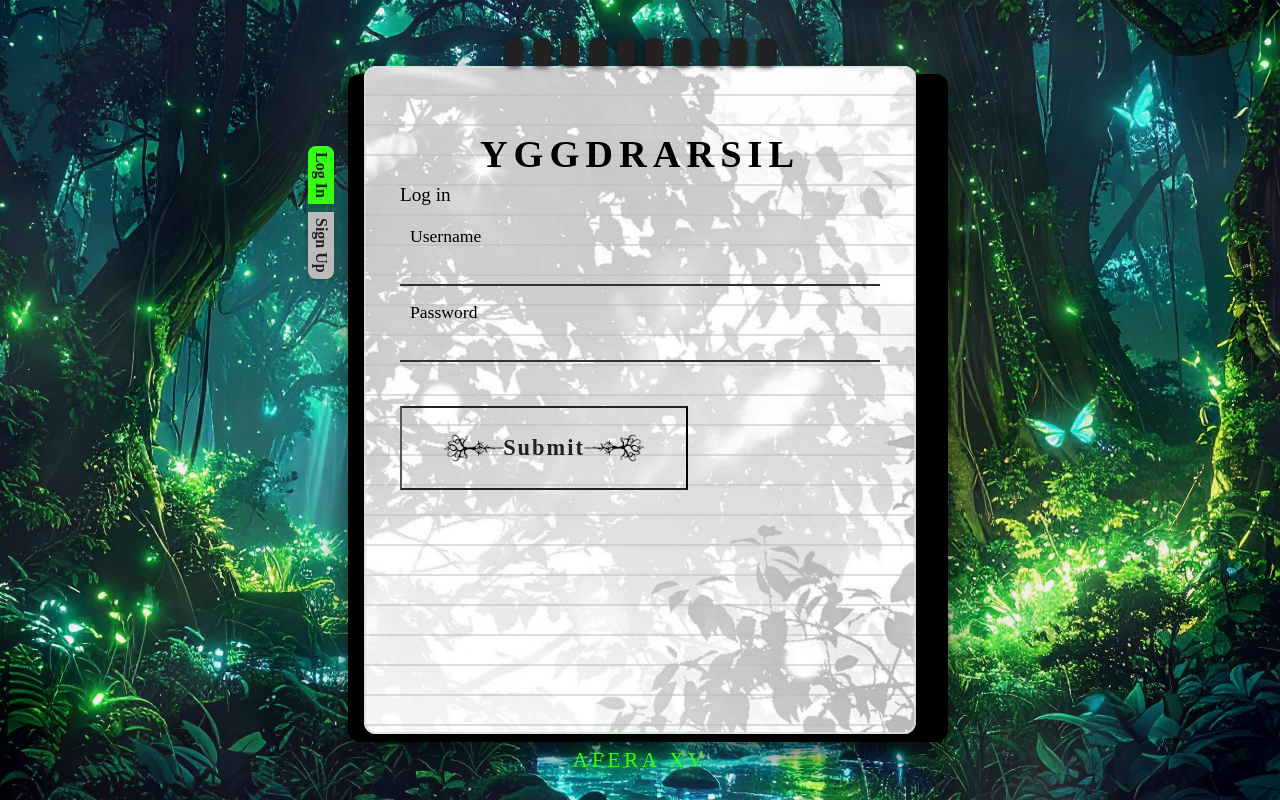
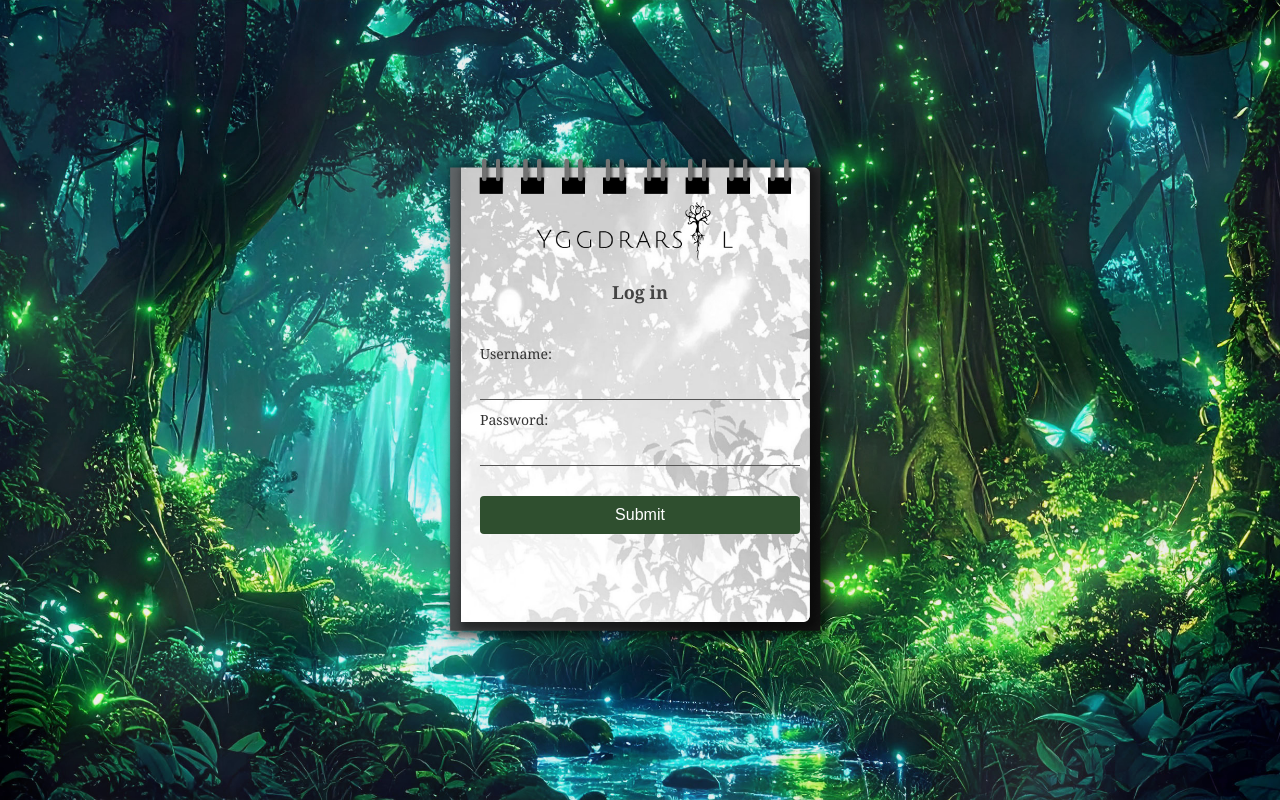
Before and after one commit to andrevanheerden/Yggdrasil, a React (Create React App) app in the folder yggdrasil/frontend/: page /login in a window 1280 px wide. Built offline with nearby package versions, Linux system fonts and the light colour scheme.

Commit message:
fixes to login css

```diff
--- a/yggdrasil/frontend/src/pages/loginPage/Login.css
+++ b/yggdrasil/frontend/src/pages/loginPage/Login.css
@@ -1,5 +1,3 @@
-/* Import fantasy fonts */
-
 
 body, #root {
   min-height: 100vh;
@@ -7,223 +5,65 @@ body, #root {
   display: flex;
   justify-content: center;
   align-items: center;
+  background: none;
 }
 
-/* Forest background still managed elsewhere */
 
-
-/* Notepad wrapper with black back cover */
-.notepad-container {
-  position: relative;
-  width: 600px;
-  min-height: 580px;
-  margin: auto;
-  display: flex;
-  flex-direction: column;
-  align-items: center;
-  z-index: 10;
-}
-
-/* Black cover shadow */
-.notepad-container::before {
-  content: '';
-  position: absolute;
-  top: 8px;
-  left: 8px;
-  width: 100%;
-  height: 100%;
-  background: #000;
-  border-radius: 12px;
-  z-index: -2;
-  box-shadow: 0 12px 30px rgba(0, 0, 0, 0.6);
-}
-
-/* Spiral rings */
-.spiral-rings {
-  display: flex;
-  justify-content: center;
-  position: absolute;
-  top: -28px;
-  width: 100%;
-  height: 30px;
-  z-index: 30;
-}
-.spiral-ring {
-  width: 18px;
-  height: 28px;
-  background: #222;
-  border-radius: 6px;
-  margin: 0 5px;
-  box-shadow: 0 2px 5px #000a;
-}
-
-/* Notepad paper */
-.notepad-paper {
-  width: 80%;
-  min-height: 580px;
-  padding: 40px 36px 48px 36px;
-  background: url("../../assets/images/page.png") center/cover no-repeat;
-  border-radius: 12px;
-  box-shadow: inset 0 0 0 2px #ddd, 0 8px 24px rgba(0, 0, 0, 0.3);
-  position: relative;
-  z-index: 20;
-  overflow: hidden;
-  display: flex;
-  flex-direction: column;
-  align-items: center;
-}
-
-/* Paper shadow effect */
-.leaf-overlay {
-  position: absolute;
-  inset: 0;
-  background: url("../../assets/images/page.png") center/cover no-repeat;
-  opacity: 0.2;
-  pointer-events: none;
-  z-index: 1;
-}
-
-/* Notebook lines */
-.notepad-lines {
-  position: absolute;
-  inset: 0;
-  background: repeating-linear-gradient(
-    to bottom,
-    transparent 0px,
-    transparent 28px,
-    #bbb 29px,
-    transparent 30px
-  );
-  z-index: 2;
-  pointer-events: none;
-}
-
-/* Title & subtitle */
-.notepad-title {
-  font-family: 'Cinzel', serif;
-  font-size: 2.4rem;
-  font-weight: bold;
-  letter-spacing: 6px;
-  margin-bottom: 8px;
-  text-align: center;
-  position: relative;
-  z-index: 3;
-}
-
-.notepad-subtitle {
-  font-family: 'Cinzel', serif;
-  font-size: 1.2rem;
-  margin-bottom: 20px;
-  z-index: 3;
-  position: relative;
-}
-
-/* Labels & inputs */
-.notepad-label {
-  font-family: 'Great Vibes', cursive;
-  font-size: 1.1rem;
-  margin-bottom: 2px;
-  margin-left: 10px;
-  z-index: 3;
-  position: relative;
-}
-
-.notepad-input {
-  width: 95%;
-  padding: 8px 12px;
-  border: none;
-  border-bottom: 2px solid #333;
-  background: transparent;
-  font-size: 1.1rem;
-  color: #222;
-  outline: none;
-  margin-bottom: 16px;
-  z-index: 3;
-  position: relative;
-}
-
-/* Submit button */
-.notepad-submit {
-  width: 60%;
-  padding: 10px 0;
-  font-family: 'Great Vibes', cursive;
-  font-size: 1.4rem;
-  font-weight: bold;
-  letter-spacing: 2px;
-  color: #222;
-  background: transparent;
-  border-top: 2px solid #222;
-  border-bottom: 2px solid #222;
+.login-container {
+  background: url('../../assets/images/notepad.png') no-repeat center center;
+  background-size: cover;
+  width: 400px;
+  height: 500px;
   display: flex;
   align-items: center;
   justify-content: center;
-  gap: 16px;
-  cursor: pointer;
-  margin-top: 28px;
-  z-index: 3;
-  position: relative;
-  transition: color 0.3s, border-color 0.3s;
+  z-index: 5;
+}
+
+.login-form {
+  width: 80%;
+  display: flex;
+  flex-direction: column;
+  font-family: 'Georgia', serif;
+  color: #333;
 }
 
 
-
-.floral-left,
-.floral-right {
-  height: 60px;
-  color: #37ff14;
-  font-family: 'Cinzel', serif;
+.subtitle {
+  text-align: center;
+  font-size: 18px;
+  margin-bottom: 30px;
+  color: #444;
 }
 
-/* Tabs flush to paper edge */
-.side-tabs {
-  position: absolute;
-  left: -32px;
-  top: 80px;
-  z-index: 40;
-  display: flex;
-  flex-direction: column;
-  gap: 8px;
+label {
+  margin-top: 10px;
+  font-size: 14px;
 }
 
-.side-tab {
-  writing-mode: vertical-rl;
-  font-family: 'Cinzel', serif;
-  font-size: 1rem;
-  font-weight: bold;
-  color: #222;
-  background: #37ff14b2;
-  border-radius: 8px 8px 0 0;
-  box-shadow: 0 2px 6px #0004;
-  padding: 6px 4px;
-  cursor: pointer;
-  user-select: none;
-  text-align: center;
-  transition: background 0.2s;
+input {
+  padding: 8px;
+  margin-top: 2px;
+  border: none;
+  border-bottom: 1px solid #555;
+  background: transparent;
+  font-size: 16px;
+  color: #333;
+  outline: none;
 }
 
-.signup-tab {
-  background: #bbb;
-  border-radius: 0 0 8px 8px;
+button {
+  margin-top: 30px;
+  padding: 10px;
+  font-size: 16px;
+  border: none;
+  background-color: #2f4f2f;
+  color: white;
+  cursor: pointer;
+  transition: background 0.3s ease;
+  border-radius: 4px;
 }
 
-.side-tab.active {
-  background: #37ff14;
+button:hover {
+  background-color: #3b6f3b;
 }
-
-/* Footer glow */
-.notepad-footer {
-  position: absolute;
-  bottom: -38px;
-  left: 0;
-  right: 0;
-  text-align: center;
-  z-index: 30;
-}
-
-.footer-glow {
-  font-family: 'Cinzel', serif;
-  font-size: 1.3rem;
-  color: #37ff14;
-  text-shadow: 0 0 16px #37ff14, 0 0 32px #37ff14;
-  letter-spacing: 4px;
-}
--- a/yggdrasil/frontend/src/pages/loginPage/components/LoginForm.js
+++ b/yggdrasil/frontend/src/pages/loginPage/components/LoginForm.js
@@ -1,104 +1,21 @@
 import React, { useState } from 'react';
 import '../Login.css';
-import logoB from '../../../assets/images/logoB.png';
 
-function LoginForm() {
-  const [username, setUsername] = useState('');
-  const [password, setPassword] = useState('');
-  const [tab, setTab] = useState('login');
+const LoginForm = () => {
+  return (
 
-  const handleSubmit = (e) => {
-    e.preventDefault();
-    console.log('Username:', username);
-    console.log('Password:', password);
-  };
+      <div className="login-container">
+        <form className="login-form">
+          <h2 className="subtitle">Log in</h2>
+          <label htmlFor="username">Username:</label>
+          <input type="text" id="username" name="username" />
+          <label htmlFor="password">Password:</label>
+          <input type="password" id="password" name="password" />
+          <button type="submit">Submit</button>
+        </form>
+      </div>
 
-  return (
-    <div className="forest-bg">
-      <div className="tree-bg tree-bg-left"></div>
-      <div className="tree-bg tree-bg-right"></div>
-      <div className="notepad-container">
-        {/* Spiral rings */}
-        <div className="spiral-rings">
-          {[...Array(10)].map((_, i) => (
-            <div key={i} className="spiral-ring"></div>
-          ))}
-        </div>
-        {/* Tabs */}
-        <div className="side-tabs">
-          <div
-            className={`side-tab login-tab ${tab === 'login' ? 'active' : ''}`}
-            onClick={() => setTab('login')}
-          >
-            Log In
-          </div>
-          <div
-            className={`side-tab signup-tab ${tab === 'signup' ? 'active' : ''}`}
-            onClick={() => setTab('signup')}
-          >
-            Sign Up
-          </div>
-        </div>
-        {/* Notepad content */}
-        <div className="notepad-paper">
-          <div className="leaf-overlay"></div>
-          <form className="login-form" onSubmit={handleSubmit}>
-            <h1 className="notepad-title">YGGDRARSIL</h1>
-            <div className="notepad-lines"></div>
-            <div className="notepad-subtitle">{tab === 'login' ? 'Log in' : 'Sign Up'}</div>
-            <label className="notepad-label" htmlFor="username">Username</label>
-            <input
-              className="notepad-input"
-              type="text"
-              id="username"
-              value={username}
-              onChange={e => setUsername(e.target.value)}
-              autoComplete="username"
-            />
-            {tab === 'signup' && (
-              <>
-                <label className="notepad-label" htmlFor="email">Email</label>
-                <input
-                  className="notepad-input"
-                  type="email"
-                  id="email"
-                  autoComplete="email"
-                />
-              </>
-            )}
-            <label className="notepad-label" htmlFor="password">Password</label>
-            <input
-              className="notepad-input"
-              type="password"
-              id="password"
-              value={password}
-              onChange={e => setPassword(e.target.value)}
-              autoComplete="current-password"
-            />
-            <button type="submit" className="notepad-submit">
-              <img
-                src={logoB}
-                alt="Floral"
-                className="floral-left"
-                style={{  height: 60, transform: 'rotate(-90deg)' }}
-              />
-              Submit
-              <img
-                src={logoB}
-                alt="Floral"
-                className="floral-right"
-                style={{ height: 60, transform: 'rotate(90deg)' }}
-              />
-            </button>
-          </form>
-        </div>
-        {/* Footer */}
-        <div className="notepad-footer">
-          <span className="footer-glow">AFERA XV</span>
-        </div>
-      </div>
-    </div>
   );
-}
+};
 
 export default LoginForm;
```
Also changed, not shown: yggdrasil/frontend/src/assets/images/notepad.png (added), yggdrasil/frontend/src/assets/images/page.png (deleted).
